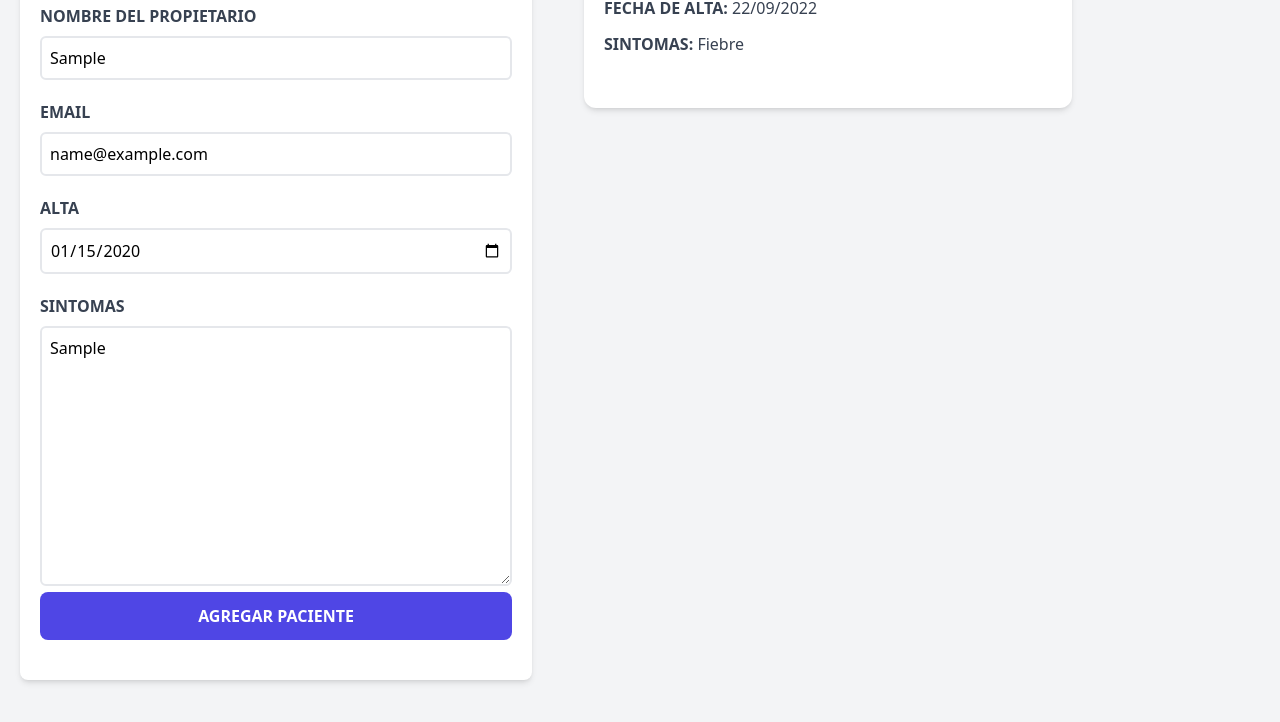
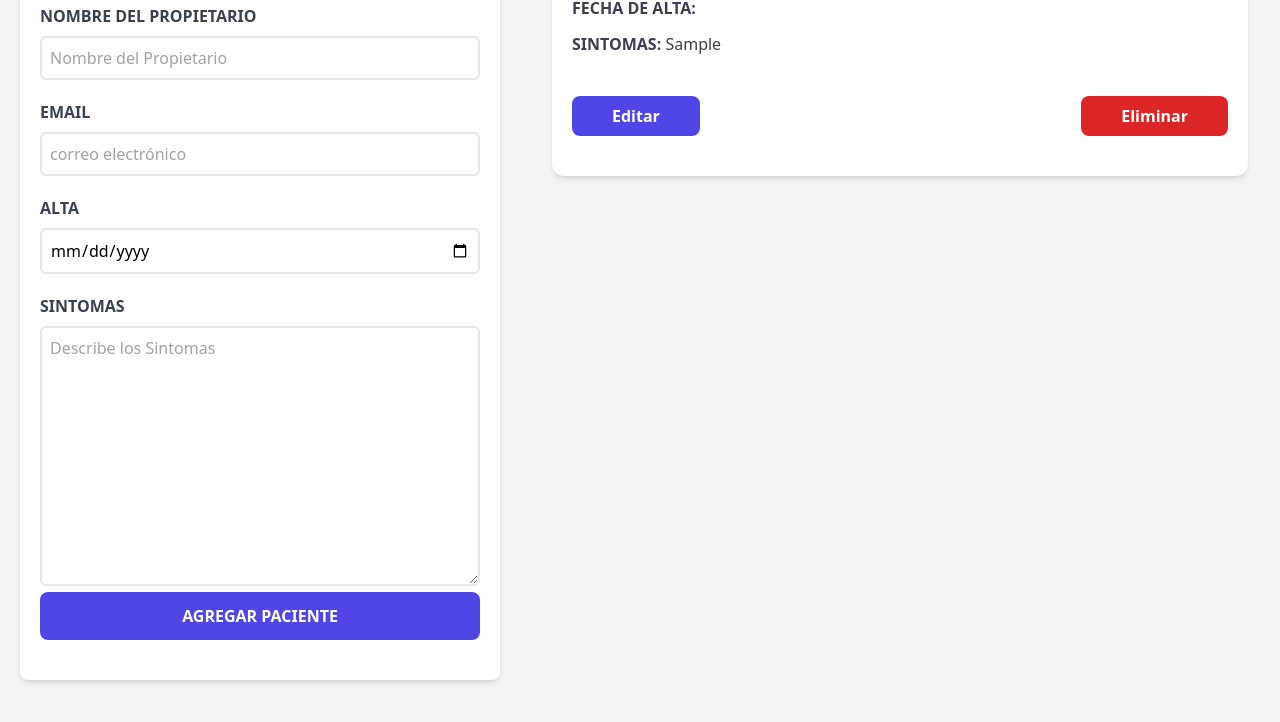
Before and after one commit to hernandw/veterinaria-app, a React (Vite) app: page / in a window 1280 px wide. Both pictures are taken after typing "Sample", "Sample", "name@example.com", "2020-01-15", "Sample" into the empty fields and a click on the input "Agregar Paciente". Shown: the part 452-1174 px from the top of the page. Built offline with nearby package versions, Linux system fonts and the light colour scheme.

Commit message:
:sparkles: feat: add logical patient component

```diff
--- a/package.json
+++ b/package.json
@@ -9,6 +9,7 @@
     "preview": "vite preview"
   },
   "dependencies": {
+    "nanoid": "^4.0.0",
     "react": "^18.2.0",
     "react-dom": "^18.2.0"
   },
--- a/src/App.jsx
+++ b/src/App.jsx
@@ -3,14 +3,16 @@ import { useState } from "react";
 import { Header, Form, PatientList } from "./assets/components";
 
 function App() {
-  const [patient, setPatient] = useState([]);
+  const [patients, setPatients] = useState([]);
+  const [patient, setPatient] = useState({});
+
   return (
     <div className="container mx-auto m-20">
       <Header />
 
       <div className="mt-12 md:flex">
-        <Form patient={patient} setPatient={setPatient} />
-        <PatientList patient={patient} />
+        <Form patients={patients} setPatients={setPatients} patient={patient}/>
+        <PatientList patients={patients} setPatient={setPatient} />
       </div>
     </div>
   );
--- a/src/assets/components/Form.jsx
+++ b/src/assets/components/Form.jsx
@@ -1,30 +1,41 @@
 import React, { useState } from "react";
 import { Error } from "./Error";
+import { nanoid } from "nanoid";
 
-export const Form = ({ patient, setPatient }) => {
+export const Form = ({ patients, setPatients, patient }) => {
   const [name, setName] = useState("");
   const [owner, setOwner] = useState("");
   const [email, setEmail] = useState("");
   const [alta, setAlta] = useState("");
   const [symptom, setSymptom] = useState("");
   const [error, setError] = useState(false);
+  console.log(patient);
+  const id = nanoid(10);
 
   const handleSubmit = (e) => {
     e.preventDefault();
     if ([name, owner, email, alta, symptom].includes("")) {
       setError(true);
+
       return;
     }
     {
       setError(false);
-      const object = {
+      console.log(patient)
+      const objectPacient = {
         name,
         owner,
         email,
         alta,
         symptom,
+        id,
       };
-      setPatient([...patient, object]);
+      setPatients([...patients, objectPacient]);
+      setName("");
+      setOwner("");
+      setEmail("");
+      setAlta("");
+      setSymptom("");
 
     }
   };
@@ -40,7 +51,7 @@ export const Form = ({ patient, setPatient }) => {
         onSubmit={handleSubmit}
         className="bg-white shadow-md rounded-lg py-10 px-5"
       >
-        {error && <Error message='Todos los campos son obligatorios' />}
+        {error && <Error message="Todos los campos son obligatorios" />}
         <div className="mt-5">
           <label
             htmlFor="name"
--- a/src/assets/components/Patient.jsx
+++ b/src/assets/components/Patient.jsx
@@ -1,6 +1,7 @@
 import React from "react";
 
-export const Patient = ({ name, owner, email, date, symptom }) => {
+export const Patient = ({ patient, setPatient }) => {
+  const { name, owner, email, date, symptom } = patient;
   return (
     <div className="m-3 bg-white shadow-md px-5 py-10 rounded-xl">
       <p className="font-bold mb-3 text-gray-700 uppercase">
@@ -21,6 +22,21 @@ export const Patient = ({ name, owner, email, date, symptom }) => {
       <p className="font-bold mb-3 text-gray-700 uppercase">
         Sintomas: <span className="font-normal normal-case">{symptom}</span>
       </p>
+      <div className="flex justify-between mt-10">
+        <button
+          type="button"
+          className="py-2 px-10 bg-indigo-600 hover:bg-indigo-700 text-white font-bold rounded-lg"
+          onClick={() => setPatient(patient)}
+        >
+          Editar
+        </button>
+        <button
+          type="button"
+          className="py-2 px-10 bg-red-600 hover:bg-red-700 text-white font-bold rounded-lg"
+        >
+          Eliminar
+        </button>
+      </div>
     </div>
   );
 };
--- a/src/assets/components/PatientList.jsx
+++ b/src/assets/components/PatientList.jsx
@@ -1,14 +1,40 @@
 import React from "react";
 import { Patient } from "./Patient";
 
-export const PatientList = () => {
+export const PatientList = ({ patients, setPatient }) => {
   return (
     <>
-      <div className="md:w-1/2 lg:w-2/5 mb-10 mx-5">
-      <h2 className="font-black text-3xl text-center">Listado Pacientes</h2>
-      <p className="text-lg mt-5 text-center mb-10">Administra tus Pacientes y <span className="text-indigo-600 font-bold">Citas</span></p>
-      <Patient name="Hook" owner="Williams" email="hernandw@gmail.com" date="22/09/2022" symptom=" Fiebre" />
-
+      <div className="md:w-1/2 lg:w-3/5 mb-10 mx-5">
+        {patients && patients.length ? (
+          <>
+            <h2 className="font-black text-3xl text-center">
+              Listado Pacientes
+            </h2>
+            <p className="text-lg mt-5 text-center mb-10">
+              Administra tus Pacientes y{" "}
+              <span className="text-indigo-600 font-bold">Citas</span>
+            </p>
+            {patients.map((patient) => (
+              <Patient
+                key={patient.id}
+                patient={patient}
+                setPatient={setPatient}
+              />
+            ))}
+          </>
+        ) : (
+          <>
+            <h2 className="font-black text-3xl text-center">
+              No hay Pacientes
+            </h2>
+            <p className="text-lg mt-5 text-center mb-10">
+              Comienza agregando pacientes{" "}
+              <span className="text-indigo-600 font-bold">
+                y apareceran aquí
+              </span>
+            </p>
+          </>
+        )}
       </div>
     </>
   );
```
Also changed, not shown: 1 other file (tests, documents, lock files or other folders).
